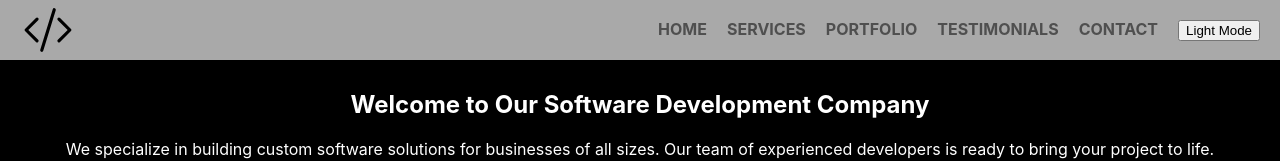
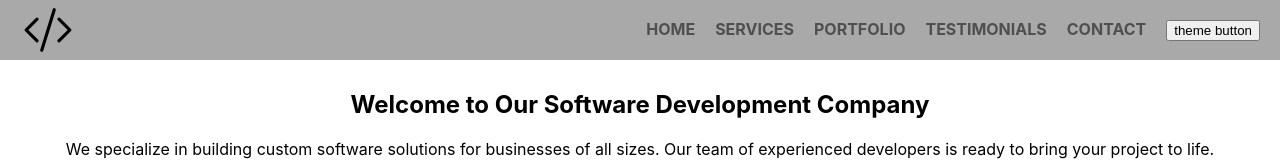
Before and after one commit to jpineda48/React-WBP, a React (Create React App) app in the folder react-dark-mode/: page / in a window 1280 px wide. Shown: the top 161 px of the page. Built offline with nearby package versions, Linux system fonts and the light colour scheme.

Commit message:
Remove solution

```diff
--- a/react-dark-mode/src/components/Header.jsx
+++ b/react-dark-mode/src/components/Header.jsx
@@ -1,16 +1,4 @@
-import { useState } from "react"
-
 const Header = (props) => {
-
-  const [clicked, toggleClicked] = useState(true)
-  let buttonText
-  clicked ? buttonText = 'Light Mode': buttonText = 'Dark Mode'
-  clicked ? props.setTheme('dark-mode') : props.setTheme('light-mode')
-
-  let onClick = () => {
-    toggleClicked(!clicked)
-  }
-
   return (
     <header>
       <nav>
@@ -41,7 +29,7 @@ const Header = (props) => {
             <a href="#contact">CONTACT</a>
           </li>
           <li>
-            <button onClick={onClick}>{buttonText}</button>
+            <button>theme button</button>
           </li>
         </ul>
       </nav>
```
